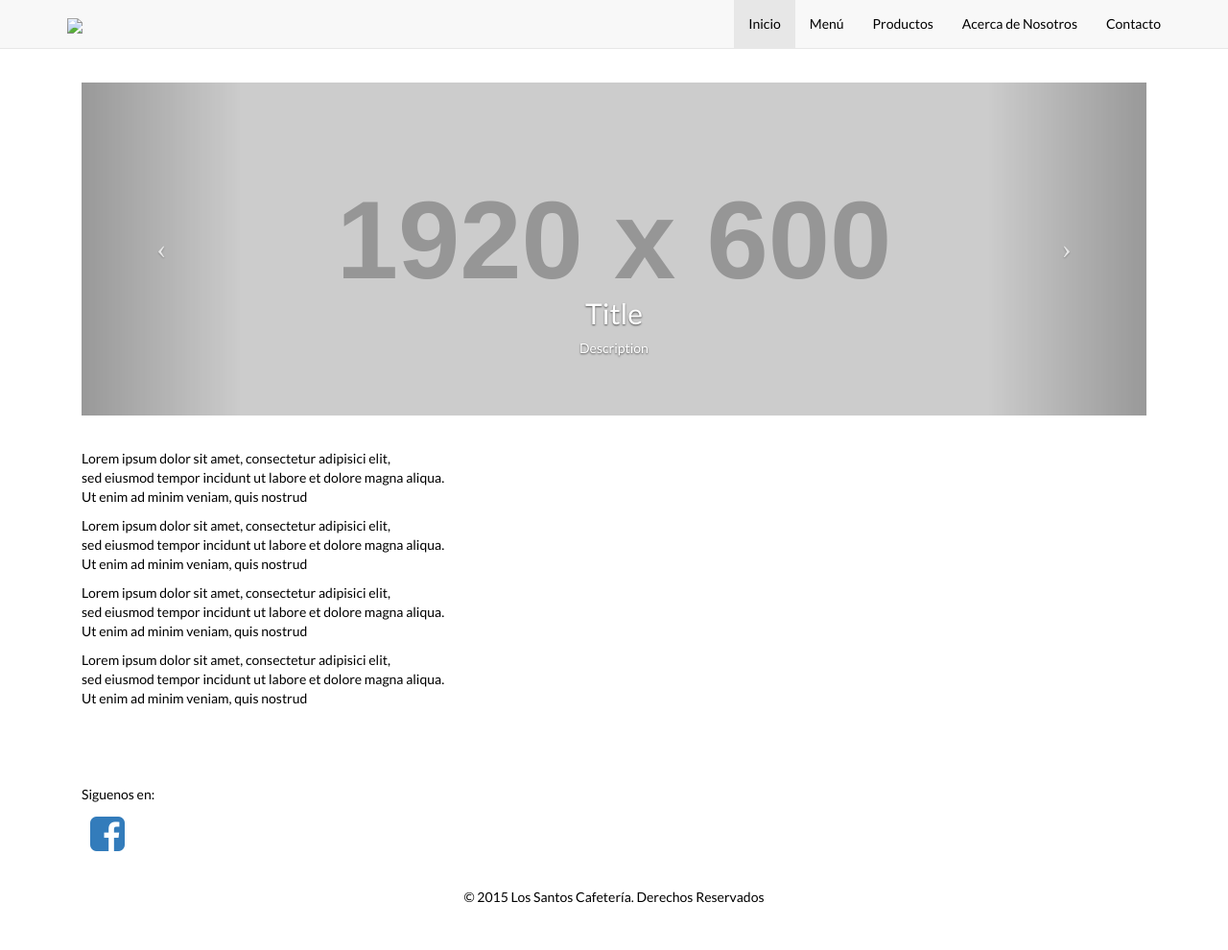
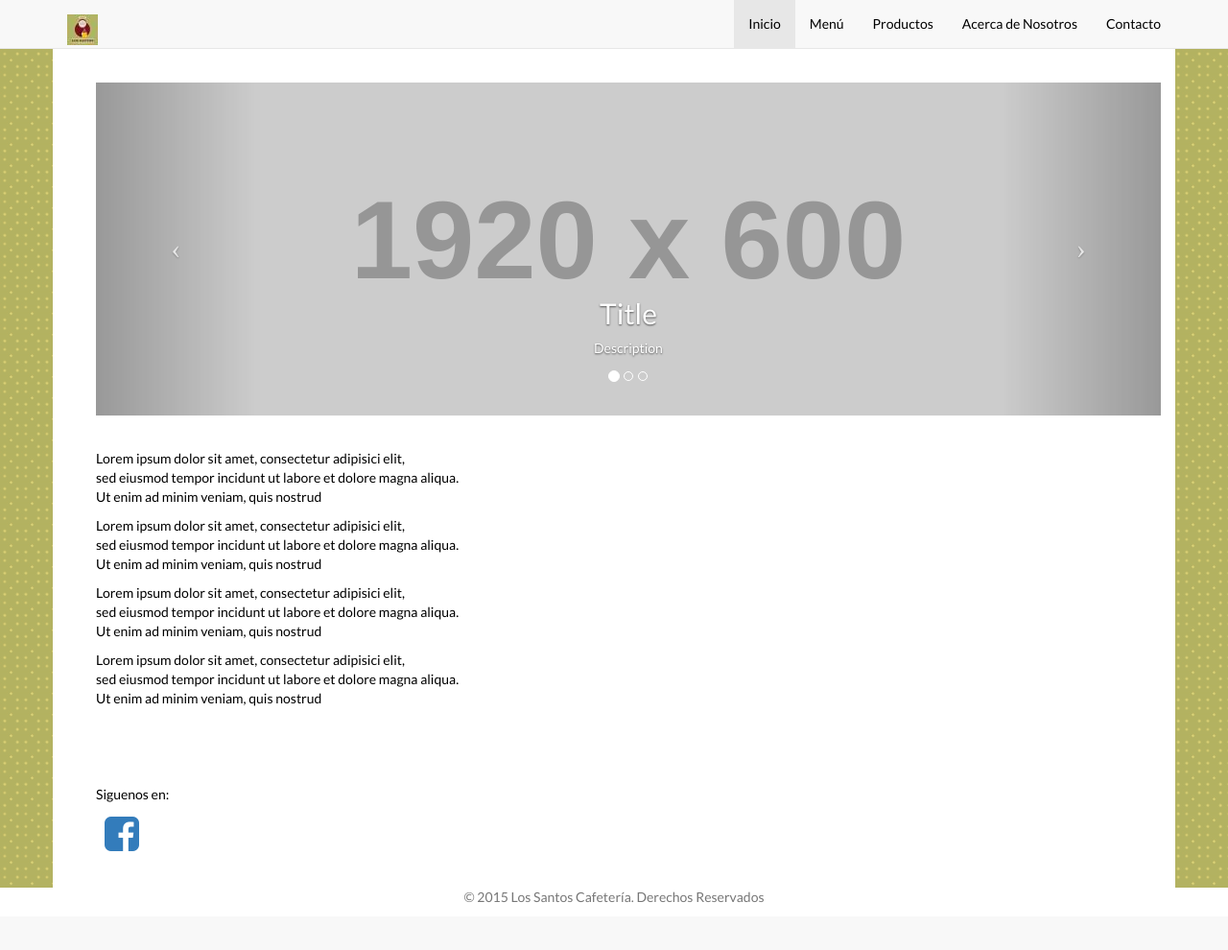
Before and after one commit to proyectosUIA/losSantosCafe, a PHP site: page /index.php in a window 1280 px wide. Shown: the whole page at 96% size. After the commit the page ends 940 px from the top, so only its background shows below. Run offline with PHP 8.4, Linux system fonts and the light colour scheme; some libraries are stand-ins or nearby versions.

Commit message:
Creada la funcionalidad del Carousel, falta asignar las imagenes

```diff
--- a/footer.php
+++ b/footer.php
@@ -6,12 +6,14 @@
                                 <a class="fa fa-3x fa-fw -official -square fa-facebook-square" href="https://www.facebook.com/pages/Los-Santos-Caf%C3%A9/180401445311962"></a>
                             </div>
                         </div>
-                <div class="row">
-                    <div class="col-md-12">
-                        <p class="text-center">© 2015 Los Santos Cafetería. Derechos Reservados</p>
                     </div>
                 </div>
             </div>
         </div>
+        <footer class="footer">
+            <div class="container">
+                <p class="text-muted text-center">© 2015 Los Santos Cafetería. Derechos Reservados</p>
+            </div>
+        </footer>
     </body>
 </html>
--- a/header.php
+++ b/header.php
@@ -28,7 +28,7 @@
                     <span class="icon-bar"></span>
                 </button>
                 <a class="navbar-brand" href="index.php">
-                    <span><img src="img/favicon.jpg"></span>
+                    <span><img src="img/favicon.ico"></span>
                 </a>
             </div>
             <div class="collapse navbar-collapse" id="navbar-ex-collapse">
--- a/index.php
+++ b/index.php
@@ -6,13 +6,27 @@
             $contacto="";
             include("header.php");
         ?>
+        <div class="section confondo">
+            <div class="container sinfondo">
         <div class="section">
             <div class="container">
                 <div class="row">
                     <div class="col-md-12">
-                        <div id="carousel-example" data-interval="false" class="carousel slide" data-ride="carousel">
-                            <div class="carousel-inner">
+                        <div id="carousel-example"  class="carousel slide" data-ride="carousel">
+                            <ol class="carousel-indicators">
+                                <li data-target="#carousel-example" data-slide-to="0" class="active"></li>
+                                <li data-target="#carousel-example" data-slide-to="1"></li>
+                                <li data-target="#carousel-example" data-slide-to="2"></li>
+                            </ol>
+                            <div class="carousel-inner" role="listbox">
                                 <div class="item active">
+                                    <img src="http://placehold.it/1920x600" style="width:100%" class="img-responsive">
+                                    <div class="carousel-caption">
+                                        <h2>Title</h2>
+                                        <p>Description</p>
+                                    </div>
+                                </div>
+                                <div class="item">
                                     <img src="http://placehold.it/1920x600">
                                     <div class="carousel-caption">
                                         <h2>Title</h2>
@@ -20,8 +34,8 @@
                                     </div>
                                 </div>
                             </div>
-                            <a class="left carousel-control" href="#carousel-example-generic" data-slide="prev"><i class="icon-prev  fa fa-angle-left"></i></a>
-                            <a class="right carousel-control" href="#carousel-example-generic" data-slide="next"><i class="icon-next fa fa-angle-right"></i></a>
+                            <a class="left carousel-control" href="#carousel-example" data-slide="prev" role="button"><i class="icon-prev  fa fa-angle-left"></i></a>
+                            <a class="right carousel-control" href="#carousel-example" data-slide="next" role="button"><i class="icon-next fa fa-angle-right"></i></a>
                         </div>
                     </div>
                 </div>
@@ -45,3 +59,5 @@
             </div>
         </div>
         <?php include("footer.php");  ?>
+            </div>
+        </div>
--- a/menu1.php
+++ b/menu1.php
@@ -7,6 +7,8 @@
             $contacto="";
             include("header.php");
         ?>
+        <div class="section confondo">
+            <div class="container sinfondo">
                 <div class="section">
                     <div class="container">
                         <div class="row">
--- a/menu2.php
+++ b/menu2.php
@@ -81,5 +81,3 @@
                     </div>
                 </div>
             <?php include("footer.php");  ?>
-            </div>
-        </div>
```
Lines whose indentation alone changed are shown as unchanged.
